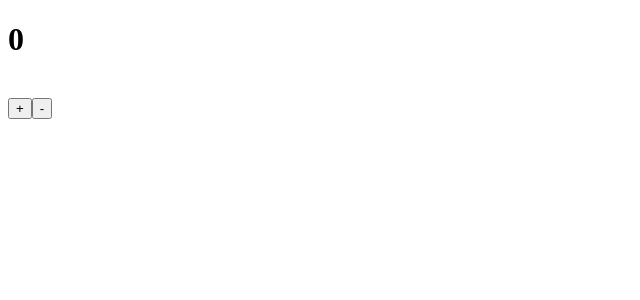
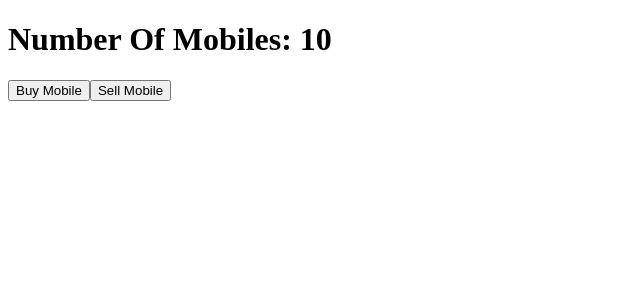
Before and after one commit to Nyaseswi/reactTutorials, a React (Create React App) app: page / in a window 1280 px wide. Shown: the top 300 px of the page, without its empty margins (0-640 px from the left). Built offline with nearby package versions, Linux system fonts and the light colour scheme.

Commit message:
reactsaga

```diff
--- a/src/App.js
+++ b/src/App.js
@@ -1,25 +1,12 @@
+import React from 'react';
+import MobileDetails from './components/MobileDetails'
 
-import React from 'react';
-import { connect } from 'react-redux';
-import { incrementAction } from './actions';
-import { decrementAction } from './actions';
-
-
-const App = ({ local_variable, incrementAction, decrementAction }) => {
+const App = () => {
   return (
     <div>
-      <h1>{local_variable}</h1> <br />
-      {/* <button onClick={incrementAction}>+</button> */}
-      <button onClick={() => incrementAction(5)}>+</button>
-      <button onClick={decrementAction}>-</button>
-      <br />
-
+      <MobileDetails />
     </div>
   )
 }
 
-const mapStateToProps = state => ({
-  local_variable: state
-})
-
-export default connect(mapStateToProps, { incrementAction, decrementAction })(App);
+export default App
--- a/src/actions.js
+++ /dev/null
@@ -1,17 +0,0 @@
-// export const incrementAction = () => async dispatch => {
-//     dispatch({
-//         type: 'INCREMENT'
-//     })
-// }
-export const incrementAction = (value) => async dispatch => {
-    dispatch({
-        type: 'INCREMENT',
-        payload: value
-    })
-}
-
-export const decrementAction = () => async dispatch => {
-    dispatch({
-        type: 'DECREMENT'
-    })
-}
--- /dev/null
+++ b/src/components/MobileDetails.jsx
@@ -0,0 +1,27 @@
+import React from 'react';
+import { connect } from 'react-redux';
+import { bindActionCreators } from 'redux';
+import { buyMobile, sellMobile } from '../redux/actions/mobileActions';
+
+const MobileDetails = ({ buyMobile, sellMobile, noOfMobile }) => {
+  return (
+    <div>
+      <h1>Number Of Mobiles: {noOfMobile} </h1>
+      <button onClick={() => buyMobile() }>Buy Mobile</button>
+      <button onClick={() => sellMobile() }>Sell Mobile</button>
+    </div>
+  );
+};
+
+const mapStateToProps = (state) => ({
+  noOfMobile: state.noOfMobile
+});
+
+const mapDispatchToProps = (dispatch) => {
+  return bindActionCreators({
+    buyMobile,
+    sellMobile
+  }, dispatch);
+};
+
+export default connect(mapStateToProps, mapDispatchToProps)(MobileDetails);
--- a/src/index.js
+++ b/src/index.js
@@ -1,7 +1,7 @@
 import React from 'react';
 import ReactDOM from 'react-dom';
 import App from './App';
-import store from './store';
+import store from './redux/store';
 import { Provider } from 'react-redux'
 
 
--- a/src/reducer.js
+++ /dev/null
@@ -1,15 +0,0 @@
-const count = 0
-
-export default function reducer(state = count, action) {
-    const { type, payload } = action;
-    switch (type) {
-        // case 'INCREMENT':
-        //     return state + 1;
-        case 'INCREMENT':
-            return state + payload;
-        case 'DECREMENT':
-            return state - 1;
-        default:
-            return state
-    }
-}
--- /dev/null
+++ b/src/redux/actions/mobileActions.js
@@ -0,0 +1,11 @@
+export const buyMobile = () => {
+    return {
+        type: 'BUY_MOBILE'
+    }
+}
+
+export const sellMobile = () => {
+    return {
+        type: 'SELL_MOBILE'
+    }
+}
--- /dev/null
+++ b/src/redux/reducer/mobile.js
@@ -0,0 +1,22 @@
+const intialContacts = {
+    noOfMobile: 10
+}
+
+const mobileReducer = (state = intialContacts, action) => {
+    switch (action.type) {
+        case 'BUY_MOBILE':
+            return {
+                ...state,
+                noOfMobile: state.noOfMobile - 1
+            };
+        case 'SELL_MOBILE':
+            return {
+                ...state,
+                noOfMobile: state.noOfMobile + 1
+            };
+        default:
+            return state;
+    }
+}
+
+export default mobileReducer;
--- /dev/null
+++ b/src/redux/store.js
@@ -0,0 +1,6 @@
+import { createStore } from 'redux';
+import mobileReducer from './reducer/mobile'
+
+const store = createStore(mobileReducer);
+
+export default store
--- a/src/store.js
+++ /dev/null
@@ -1,14 +0,0 @@
-import { createStore, applyMiddleware } from 'redux';
-import { composeWithDevTools } from 'redux-devtools-extension';
-import { thunk } from 'redux-thunk';
-import reducer from './reducer';
-
-
-const middleware = [thunk]
-
-const store = createStore(
-    reducer,
-    composeWithDevTools(applyMiddleware(...middleware))
-)
-
-export default store;
```
